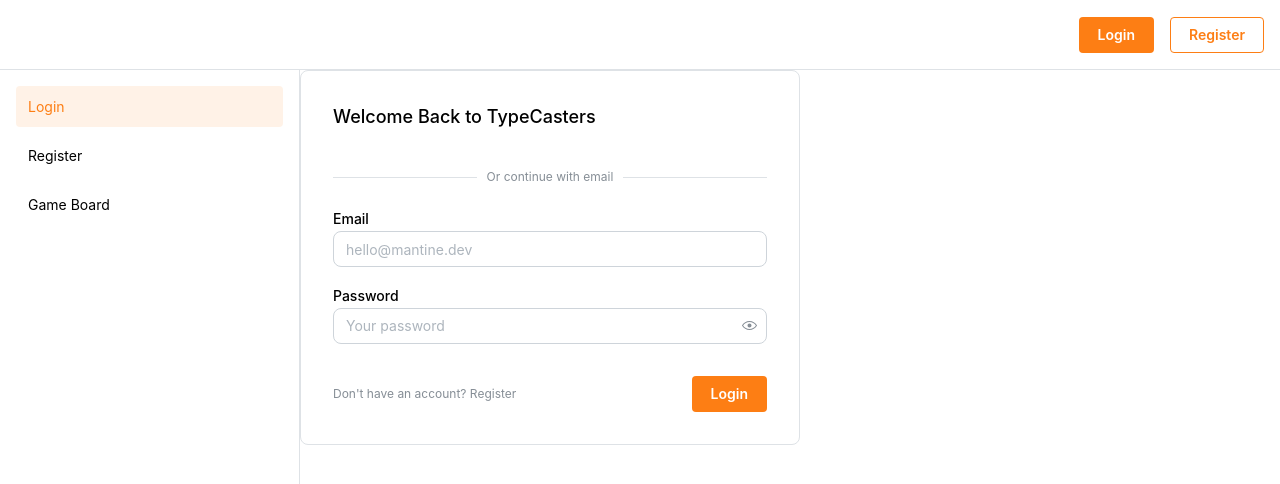
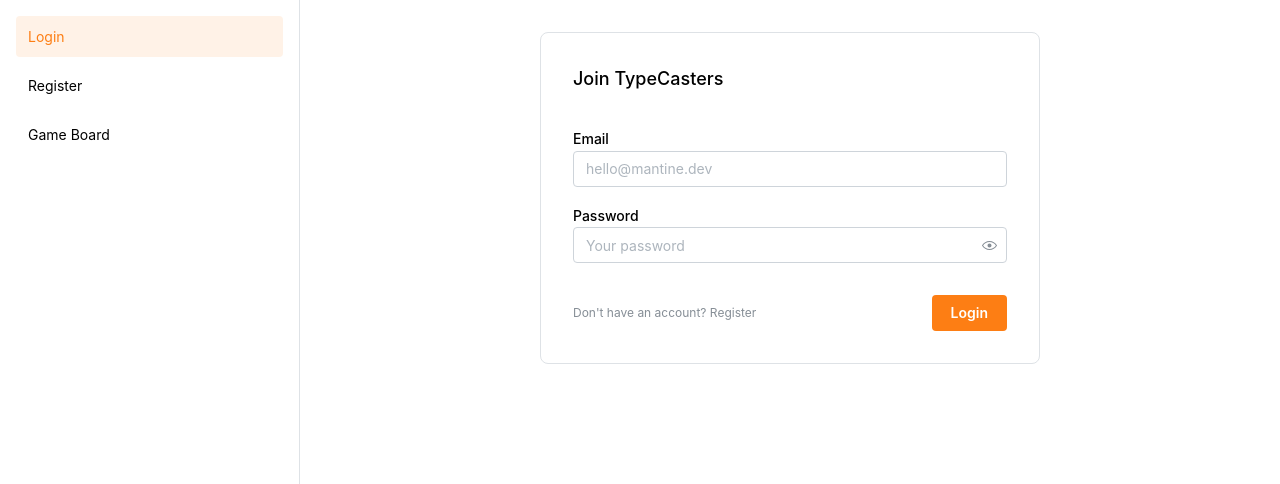
Before and after one commit to CydoEntis/typecasters, a React (Vite) app in the folder client/: page /login in a window 1280 px wide. Shown: the top 484 px of the page. Built offline with nearby package versions, Linux system fonts and the light colour scheme.

Commit message:
Stripped out auth page logic from forms and added it to the pages, and centered forms.

```diff
--- a/client/src/components/layouts/AppLayout.tsx
+++ b/client/src/components/layouts/AppLayout.tsx
@@ -13,10 +13,10 @@
 
 	return (
 		<AppWrapper opened={opened}>
-			<Navbar
+			{/* <Navbar
 				opened={opened}
 				toggle={toggle}
-			/>
+			/> */}
 			<SideNavbar />
 			<AppShell.Main>
 				<Outlet />
--- a/client/src/components/wrappers/AppWrapper.tsx
+++ b/client/src/components/wrappers/AppWrapper.tsx
@@ -9,7 +9,7 @@
 function AppWrapper({ opened, children }: AppWrapperProps) {
 	return (
 		<AppShell
-			header={{ height: { base: 60, md: 70 } }}
+			// header={{ height: { base: 60, md: 70 } }}
 			navbar={{
 				width: { base: 200, md: 300 },
 				breakpoint: "sm",
--- a/client/src/features/auth/LoginForm.tsx
+++ b/client/src/features/auth/LoginForm.tsx
@@ -34,35 +34,6 @@
 	});
 
 	return (
-		<Paper
-			radius="md"
-			p="xl"
-			withBorder
-			{...props}
-			w={500}
-		>
-			<Text
-				size="lg"
-				fw={500}
-			>
-				Welcome Back to TypeCasters
-			</Text>
-
-			<Group
-				grow
-				mb="md"
-				mt="md"
-			>
-				{/* <GoogleButton radius="xl">Google</GoogleButton>
-				<TwitterButton radius="xl">Twitter</TwitterButton> */}
-			</Group>
-
-			<Divider
-				label="Or continue with email"
-				labelPosition="center"
-				my="lg"
-			/>
-
 		<form onSubmit={form.onSubmit(() => {})}>
 			<Stack>
 				<TextInput
@@ -73,7 +44,7 @@
 						form.setFieldValue("email", event.currentTarget.value)
 					}
 					error={form.errors.email && "Invalid email"}
-						radius="md"
+					radius="sm"
 				/>
 				<PasswordInput
 					label="Password"
@@ -86,7 +57,7 @@
 						form.errors.password &&
 						"Password should include at least 6 characters"
 					}
-						radius="md"
+					radius="sm"
 				/>
 			</Stack>
 			<Group
@@ -111,7 +82,6 @@
 				</Button>
 			</Group>
 		</form>
-		</Paper>
 	);
 }
 
--- a/client/src/features/auth/RegisterForm.tsx
+++ b/client/src/features/auth/RegisterForm.tsx
@@ -34,45 +34,19 @@
 	});
 
 	return (
-		<Paper
-			radius="md"
-			p="xl"
-			withBorder
-			{...props}
-			w={500}
-		>
-			<Text
-				size="lg"
-				fw={500}
-			>
-				Join TypeCasters
-			</Text>
-
-			<Group
-				grow
-				mb="md"
-				mt="md"
-			>
-				{/* <GoogleButton radius="xl">Google</GoogleButton>
-				<TwitterButton radius="xl">Twitter</TwitterButton> */}
-			</Group>
-
-			<Divider
-				label="Or continue with email"
-				labelPosition="center"
-				my="lg"
-			/>
 		<form onSubmit={form.onSubmit(() => {})}>
 			<Stack gap={16}>
 				<TextInput
 					label="Email"
 					placeholder="you@example.com"
 					{...form.getInputProps("email")}
+					radius="sm"
 				/>
 				<TextInput
 					label="Display Name"
 					placeholder="TaskSlayer1337"
 					{...form.getInputProps("displayName")}
+					radius="sm"
 				/>
 			</Stack>
 			{/* <ValidatedPasswordInput form={form} /> */}
@@ -84,6 +58,7 @@
 				onChange={(event) => {
 					form.setFieldValue("confirmPassword", event.currentTarget.value);
 				}}
+				radius="sm"
 			/>
 
 			<Group
@@ -108,7 +83,6 @@
 				</Button>
 			</Group>
 		</form>
-		</Paper>
 	);
 }
 
--- a/client/src/pages/auth/LoginPage.tsx
+++ b/client/src/pages/auth/LoginPage.tsx
@@ -1,10 +1,34 @@
+import { Box, Center, Group, Paper, Text } from "@mantine/core";
 import LoginForm from "../../features/auth/LoginForm";
-import AuthForm from "../../features/auth/LoginForm";
 
 type Props = {};
 
 function LoginPage({}: Props) {
-	return <LoginForm />;
+	return (
+		<Box w="100%">
+			<Center mt={32}>
+				<Paper
+					radius="md"
+					p="xl"
+					withBorder
+					w={500}
+				>
+					<Text
+						size="lg"
+						fw={500}
+					>
+						Join TypeCasters
+					</Text>
+					<Group
+						grow
+						mb="md"
+						mt="md"
+					></Group>
+					<LoginForm />
+				</Paper>
+			</Center>
+		</Box>
+	);
 }
 
 export default LoginPage;
--- a/client/src/pages/auth/RegisterPage.tsx
+++ b/client/src/pages/auth/RegisterPage.tsx
@@ -1,10 +1,34 @@
-import React from "react";
+import { Box, Center, Group, Paper, Text } from "@mantine/core";
 import RegisterForm from "../../features/auth/RegisterForm";
 
 type Props = {};
 
 function RegisterPage({}: Props) {
-	return <RegisterForm />;
+	return (
+		<Box w="100%">
+			<Center mt={32}>
+				<Paper
+					radius="md"
+					p="xl"
+					withBorder
+					w={500}
+				>
+					<Text
+						size="lg"
+						fw={500}
+					>
+						Join TypeCasters
+					</Text>
+					<Group
+						grow
+						mb="md"
+						mt="md"
+					></Group>
+					<RegisterForm />
+				</Paper>
+			</Center>
+		</Box>
+	);
 }
 
 export default RegisterPage;
```
Lines whose indentation alone changed are shown as unchanged.
